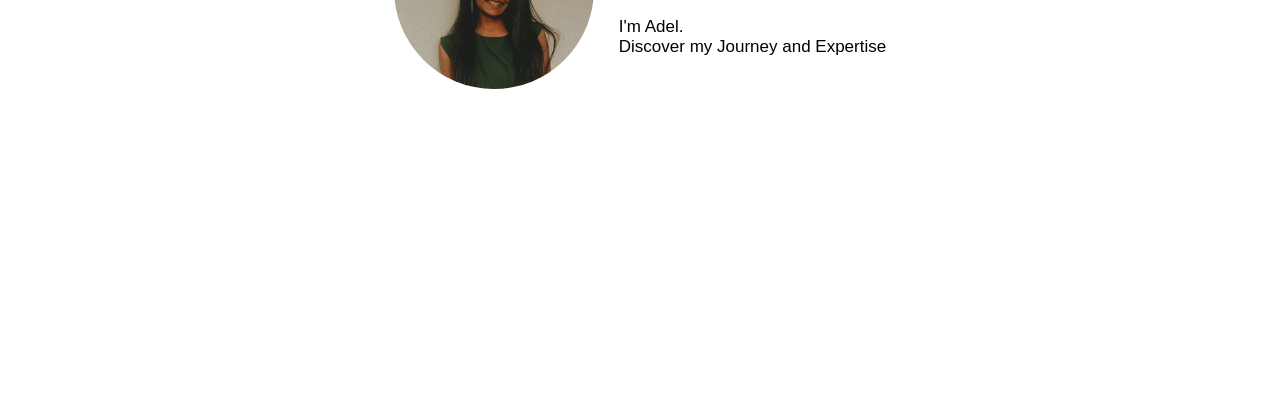
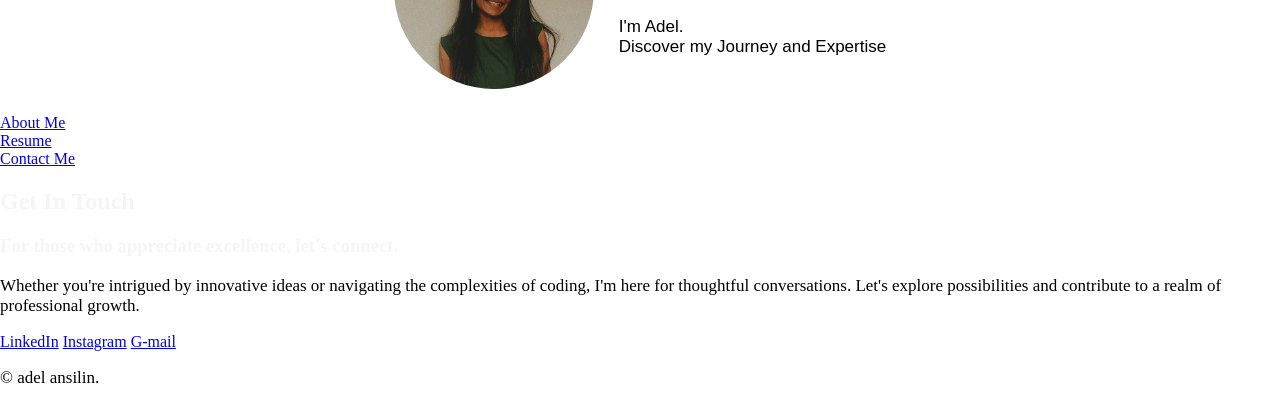
Before and after one commit to adelansilin/portfolio, a plain HTML site: page index.html in a window 1280 px wide. Shown: the part 648-1053 px from the top of the page. Before the commit the page ends 800 px from the top, so only its background shows below. Drawn offline with Linux system fonts and the light colour scheme; a web font is replaced by a local one.

Commit message:
Update index.html

```diff
--- a/index.html
+++ b/index.html
@@ -31,6 +31,27 @@
            <p>I'm Adel.<br>Discover my Journey and Expertise</p>
            </div>
         </div>
+
+        <div class="mid-container">
+            <a href="./about.html"><div class="table">About Me</div></a>
+            <a href="./about.html"><div class="table">Resume</div></a>
+            <a href="./about.html"><div class="table">Contact Me</div></a>
+        </div>
+
+        <div class="bottom-container">
+            <h2>Get In Touch</h2>
+            <h3>For those who appreciate excellence, let's connect. </h3>
+            <p>Whether you're intrigued by innovative ideas or navigating the complexities of coding, I'm here for thoughtful conversations. Let's explore possibilities and contribute to a realm of professional growth.</p>
+
+        </div>
+
+        <div class="foot-container">
+            <a class="footer-link" href="https://www.linkedin.com/in/adel-mariam-a-865564281/">LinkedIn</a>
+            <a class="footer-link" href="https://www.instagram.com/adel_ansilin/">Instagram</a>
+            <a class="footer-link" href="mailto:adelansilin2002@gmail.com">G-mail</a>
+            <p class="copyright">© adel ansilin.</p>
+        </div>
+
     </div>
     </body>
 
```
